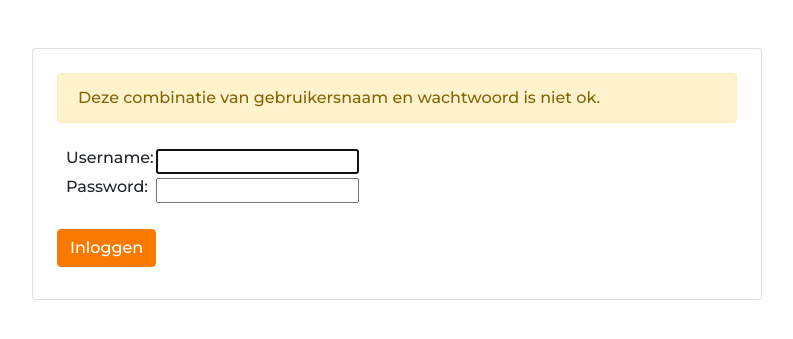
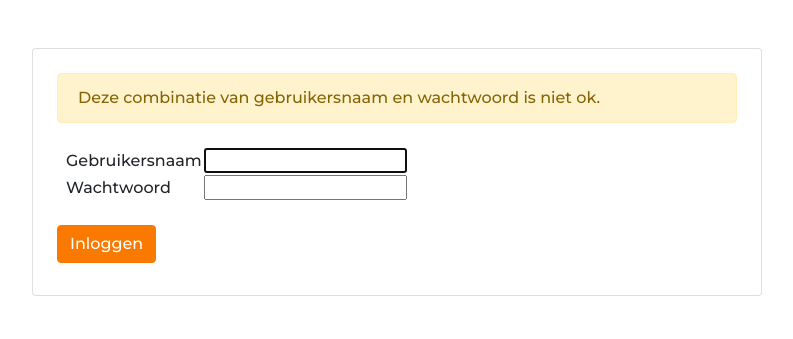
Before and after one commit to marcvdg/regelhulpify, a Django app: page /login_page/ in a window 1280 px wide. Shown: the part 56-395 px from the top of the page, without its empty margins (53-846 px from the left). Run offline with Django 3.2, Linux system fonts and the light colour scheme; some libraries are stand-ins or nearby versions.

Commit message:
added requirements.txt

```diff
--- a/regelhulpify/templates/regelhulpify/builder_question.html
+++ b/regelhulpify/templates/regelhulpify/builder_question.html
@@ -17,7 +17,7 @@
             <h4 >Antwoorden</h4>
             <ul>
                 {% for answer in question.answer_set.all %}
-                <li><a href="{% url 'builder_answer' tool.id question.id answer.id %}"> {{answer.text}} <span class="text-muted">> {{ answer.nextquestion.text }}</span></a></li>
+                <li><a href="{% url 'builder_answer' answer.id %}"> {{answer.text}} <span class="text-muted">> {{ answer.nextquestion.text }}</span></a></li>
                 {% endfor %}
                 <li><a href="{% url 'newanswer' tool.id question.id %}" class="">Nieuw antwoord toevoegen...</a></li>
             </ul>
--- a/regelhulpify/templates/regelhulpify/login.html
+++ b/regelhulpify/templates/regelhulpify/login.html
@@ -14,11 +14,11 @@
         </div>
         <table class="mx-2 my-4">
             <tr>
-                <td>{{ form.username.label_tag }}</td>
+                <td>Gebruikersnaam</td>
                 <td>{{ form.username }}</td>
             </tr>
             <tr>
-                <td>{{ form.password.label_tag }}</td>
+                <td>Wachtwoord</td>
                 <td>{{ form.password }}</td>
             </tr>
         </table>
--- /dev/null
+++ b/requirements.txt
@@ -0,0 +1,5 @@
+asgiref==3.2.10
+Django==3.1.1
+pytz==2020.1
+rope==0.18.0
+sqlparse==0.3.1
```
Also changed, not shown: db.sqlite3.
